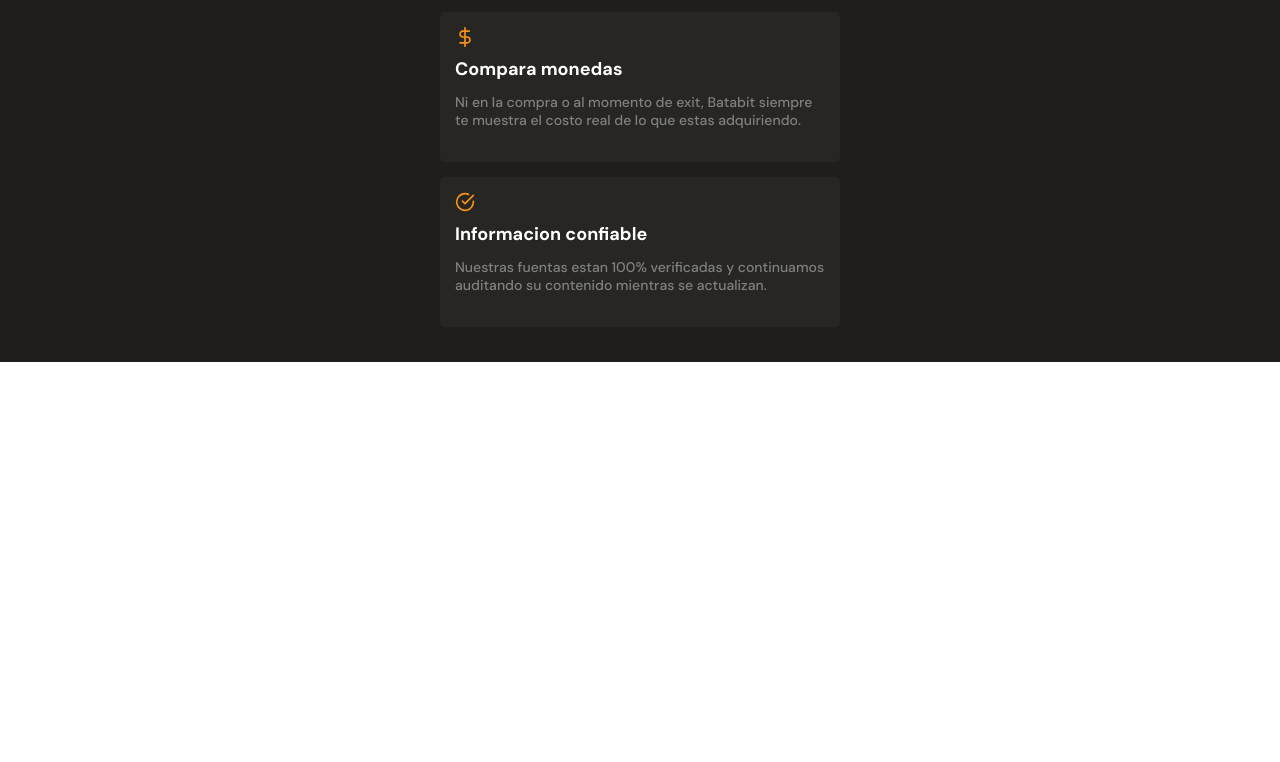
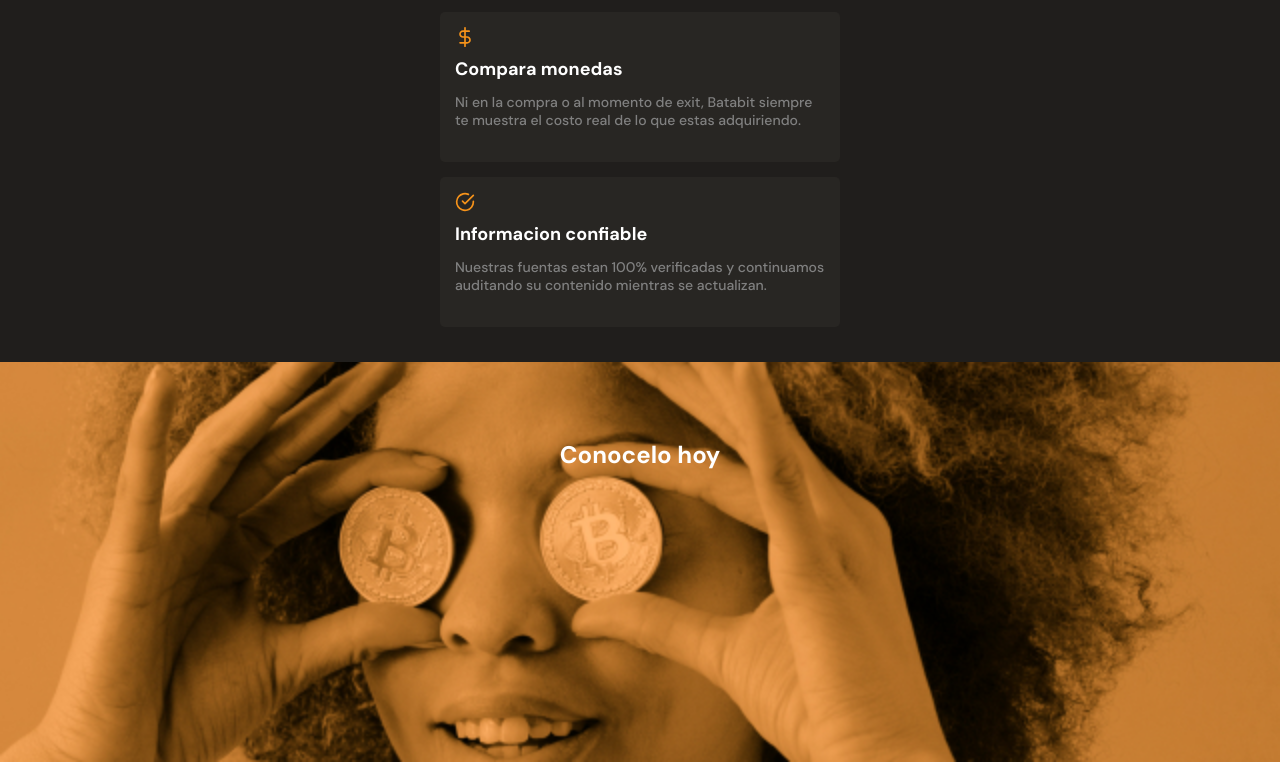
Before and after one commit to Santiago0ss/responsive-desing-mobile-first, a plain HTML site: page index.html in a window 1280 px wide. Shown: the part 1988-2750 px from the top of the page. Before the commit the page ends 2350 px from the top, so only its background shows below. Drawn offline with Linux system fonts and the light colour scheme.

Commit message:
Parte comodin

```diff
--- a/index.html
+++ b/index.html
@@ -129,7 +129,9 @@
             </section>
         </section>
         </section>
-        <section></section>
+        <section class="bitcoin-img-container">
+            <h2>Conocelo hoy</h2>
+        </section>
         <section></section>
     </main>
     <footer>
--- a/style.css
+++ b/style.css
@@ -336,3 +336,20 @@ main {
     background-position: center;
     background-repeat: no-repeat;
 }
+.bitcoin-img-container {
+    width: 100%;
+    min-width: 320px;
+    height: 50vh;
+    background-image: url(./assets/imgs/bitcoinbaby2x.jpg);
+    background-position: center;
+    background-size: cover;
+    background-repeat: no-repeat;
+    text-align: center;
+}
+.bitcoin-img-container h2 {
+    padding-top: 80px;
+    font-size: 2.4rem;
+    font-weight: bold;
+    line-height: 2.6rem;
+    color: var(--just-white);
+}
```
